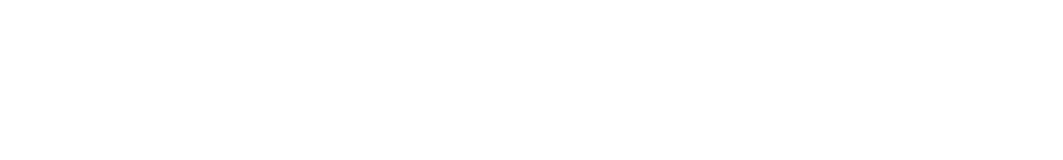
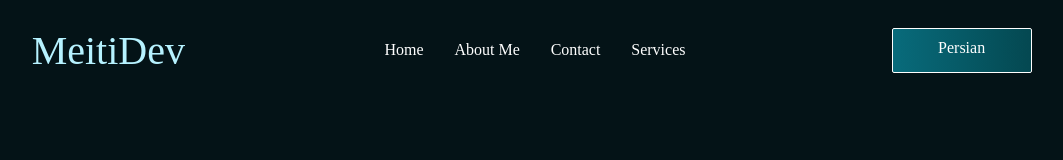
Before and after one commit to Meiti-021/first-personal-portfolio, a plain HTML site: page index.html in a window 1280 px wide. Shown: the whole page, without its empty margins (105-1168 px from the left). Drawn offline with Linux system fonts and the light colour scheme; a web font is replaced by a local one.

Commit message:
add structures and styles of header section

```diff
--- a/index.html
+++ b/index.html
@@ -10,7 +10,24 @@
 </head>
 <body>
     <div class="container">
-
+        <div class="hero">
+            <header>
+                <div class="logo-container">
+                    <p class="logo-text">MeitiDev</p>
+                </div>
+                <nav class="nav-bar">
+                    <ul class="nav-list">
+                        <li class="nav-item">Home</li>
+                        <li class="nav-item">About Me</li>
+                        <li class="nav-item">Contact</li>
+                        <li class="nav-item">Services</li>
+                    </ul>
+                </nav>
+                <div class="direction-link-container">
+                    <a href="#" class="persian-direction">Persian</a>
+                </div>
+            </header>
+        </div>
     </div>
 </body>
 </html>
--- a/styles/style.css
+++ b/styles/style.css
@@ -3,3 +3,86 @@
     margin: 0;
     box-sizing: border-box;
 }
+
+body {
+    max-width: 100vw;
+    background-color: rgb(4, 19, 23);
+    color: #fff;
+}
+
+
+.container {
+    width: 100%;
+}
+
+
+header {
+    height: 100px;
+    display: flex;
+    align-items: center;
+    justify-content: space-around;
+}
+
+
+.logo-container, nav, .direction-link-container {
+    width: 33%;
+    height: 50px;
+    display: flex;
+    justify-content: center;
+    align-items: center;
+}
+
+nav {
+    padding: 10px;
+}
+
+
+.nav-item {
+    font-family: Exo;
+}
+
+.nav-list {
+    display: flex;
+    list-style-type: none;
+    justify-content: space-around;
+    gap: 10px;
+    width: 80%;
+
+}
+
+
+.logo-text {
+    color: rgb(182,242,255);
+    font-family: ordinary;
+    font-size: 40px;
+}
+
+
+
+.persian-direction {
+    display: inline-block;
+    height: 90%;
+    width: 140px;
+    background: linear-gradient(to right, rgb(8,107,123), rgb(4,72,81));
+    text-align: center;
+    padding-top: 10px;
+    text-decoration: none;
+    color: #fff;
+    font-family: Exo;
+    border: 1px solid #fff;
+    border-radius: 2px;
+}
+
+
+
+
+
+@font-face {
+    font-family: ordinary;
+    src: url(../fonts/ordinary/Ordinary.ttf);
+}
+
+@font-face {
+    font-family: Exo;
+    src: url(../fonts/OFT/Exo2.0-Regular.otf);
+}
```
